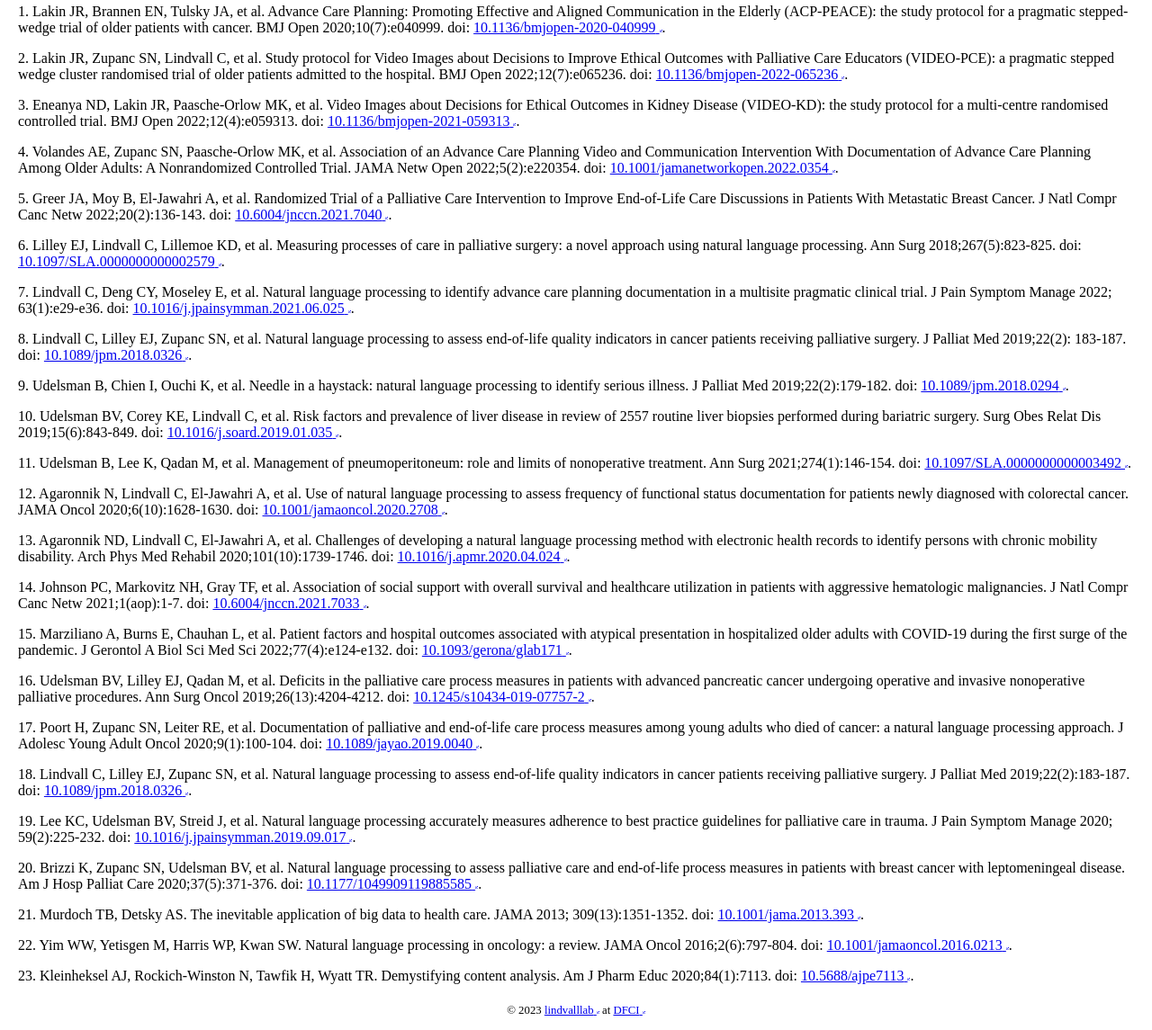
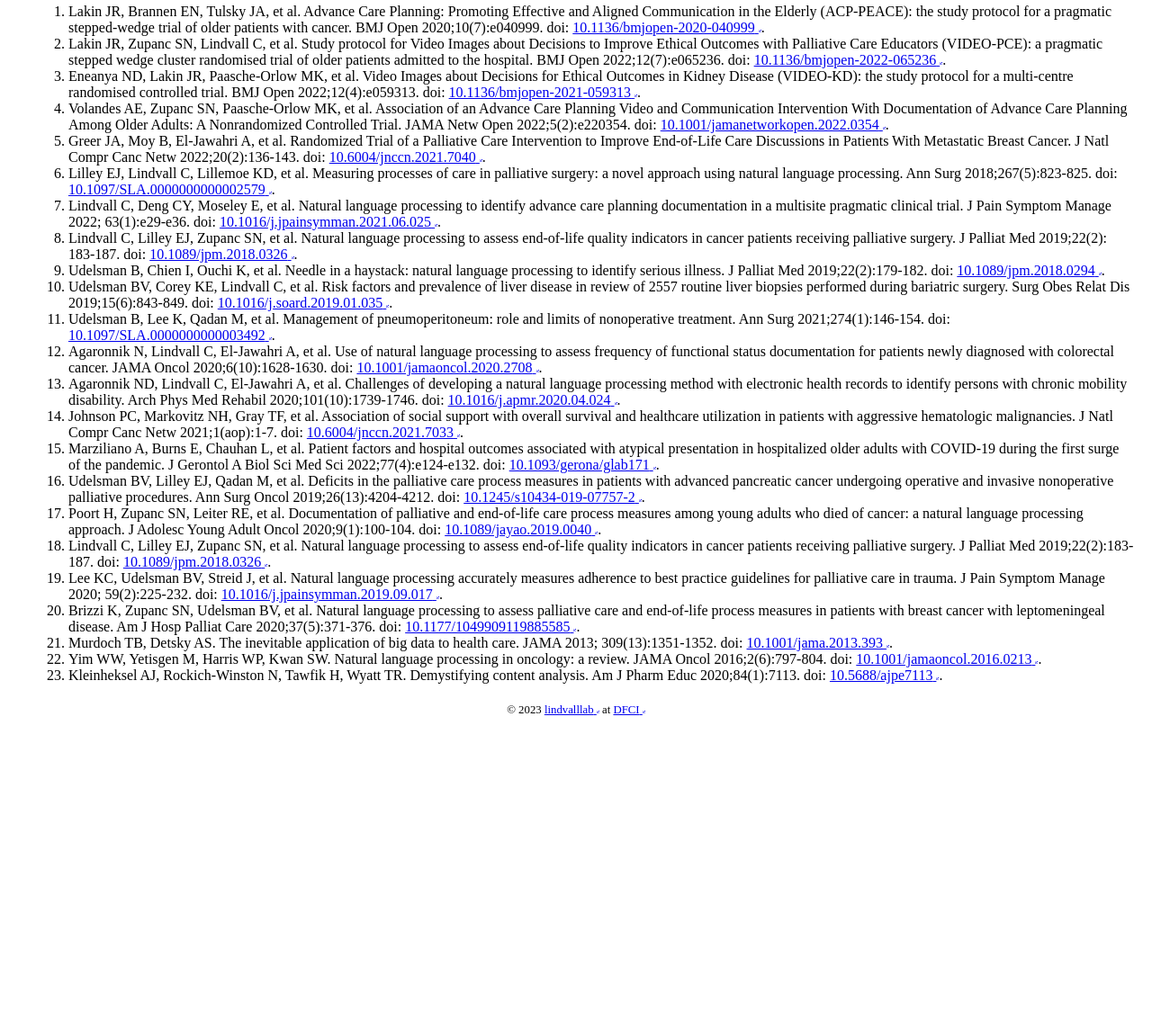
Before and after one commit to lindvalllab/clinical-regex, a Gatsby site in the folder docs/: page /about in a window 1280 px wide. Shown: the part 1501-2646 px from the top of the page at 90% size. After the commit the page ends 2312 px from the top, so only its background shows below. Built offline with nearby package versions, Linux system fonts and the light colour scheme; Gatsby itself is replaced by a stand-in of ours.

Commit message:
changed references to ordered list, spaced out links

```diff
--- a/docs/src/pages/about.tsx
+++ b/docs/src/pages/about.tsx
@@ -1,4 +1,4 @@
-import { Heading, Link, Text, Stack, Box } from "@chakra-ui/react"
+import { Heading, Link, Text, Stack, Box, OrderedList, ListItem } from "@chakra-ui/react"
 import { graphql, useStaticQuery, Link as GatsbyLink } from "gatsby"
 import React from "react"
 import ExternalLink from "../components/ExternalLink"
@@ -54,9 +54,15 @@ const AboutPage = (): JSX.Element => {
              outcomes are indicated in the data.
              </Text>
              <Text>
-            This software has been applied in several large clinical trials <Link as={GatsbyLink} to="#ref1-5">[1-5]</Link> to examine the data of
-            thousands of patients across more than a dozen healthcare systems. It is also supported by
-            multiple validation studies <Link as={GatsbyLink} to="#ref6-8">[6-8]</Link>.
+             This software has been applied in several large clinical trials{" "}
+               <Link as={GatsbyLink} to="#ref1-5">
+                 [1-5]
+               </Link>
+             {" "}to examine the data of thousands of patients across more than a dozen healthcare
+             systems. It is also supported by multiple validation studies{" "}
+               <Link as={GatsbyLink} to="#ref6-8">
+                 [6-8]
+               </Link>.
              </Text>
              <Text>
              ClinicalRegex has been used in a number of peer-reviewed studies, which can be found{" "}
@@ -70,14 +76,38 @@ const AboutPage = (): JSX.Element => {
              <Heading as="h2" size="md">Ontologies</Heading>
              <Text>
              The Lindvall Lab has built and validated multiple ontologies for use with ClinicalRegex,
-            to identify specific clinical conditions <Link as={GatsbyLink} to="#ref9">[9]</Link>,
-            biopsy results <Link as={GatsbyLink} to="#ref10">[10]</Link>,
-            CT scan results <Link as={GatsbyLink} to="#ref11">[11]</Link>,
-            functional status <Link as={GatsbyLink} to="#ref12">[12]</Link>,
-            chronic mobility disability <Link as={GatsbyLink} to="#ref13">[13]</Link>,
-            social support <Link as={GatsbyLink} to="#ref14">[14]</Link>,
-            symptoms <Link as={GatsbyLink} to="#ref15">[15]</Link>,
-            and advance care planning <Link as={GatsbyLink} to="#ref16-20">[16-20]</Link>.
+             to identify specific clinical conditions{" "}
+               <Link as={GatsbyLink} to="#ref9">
+                 [9]
+               </Link>,
+             biopsy results{" "}
+               <Link as={GatsbyLink} to="#ref10">
+                 [10]
+               </Link>,
+             CT scan results{" "}
+               <Link as={GatsbyLink} to="#ref11">
+                 [11]
+               </Link>,
+             functional status{" "}
+               <Link as={GatsbyLink} to="#ref12">
+                 [12]
+               </Link>,
+             chronic mobility disability{" "}
+               <Link as={GatsbyLink} to="#ref13">
+                 [13]
+               </Link>,
+             social support{" "}
+               <Link as={GatsbyLink} to="#ref14">
+                 [14]
+               </Link>,
+             symptoms{" "}
+               <Link as={GatsbyLink} to="#ref15">
+                 [15]
+               </Link>,
+             and advance care planning{" "}
+               <Link as={GatsbyLink} to="#ref16-20">
+                 [16-20]
+               </Link>.
              </Text>
              <Text>
              Note: Previously developed ontologies are downloadable in the{" "}
@@ -95,18 +125,25 @@ const AboutPage = (): JSX.Element => {
              <Text>
              ClinicalRegex seeks to enable gleaning structured data from unstructured sources.
              Unstructured data in the form of free-text notes make up 70-80% of clinical information
-            in the electronic health record (EHR) <Link as={GatsbyLink} to="#ref21">[21]</Link>. This
-            information has been traditionally inaccessible in large studies, given the laborious
-            process of chart review required to extract usable data elements.
+             in the electronic health record (EHR){" "}
+               <Link as={GatsbyLink} to="#ref21">
+                 [21]
+               </Link>
+             . This information has been traditionally inaccessible in large studies, given the
+             laborious process of chart review required to extract usable data elements.
              </Text>
              <Text>
              Manual chart review is time-consuming, resource-intensive, and requires considerable
-            clinical expertise and training to achieve high inter-rater reliability
-            <Link as={GatsbyLink} to="#ref22">[22]</Link>. Clinical
-            documentation in the EHR is also often lengthy, repetitive, and inconsistently
-            formatted. Human coders often experience coder fatigue
-            <Link as={GatsbyLink} to="#ref23">[23]</Link>, which limits the speed and accuracy of
-            chart review.
+             clinical expertise and training to achieve high inter-rater reliability{" "}
+               <Link as={GatsbyLink} to="#ref22">
+                 [22]
+               </Link>
+             . Clinical documentation in the EHR is also often lengthy, repetitive, and
+             inconsistently formatted. Human coders often experience coder fatigue{" "}
+               <Link as={GatsbyLink} to="#ref23">
+                 [23]
+               </Link>
+             , which limits the speed and accuracy of chart review.
              </Text>
              <Text>
              In an effort to expedite the process of high-quality data
@@ -151,160 +188,162 @@ const AboutPage = (): JSX.Element => {
          </Box>
          <Box>
             <Heading as="h2" size="md">References</Heading>
-            <Text id="ref1-5">
-            1. Lakin JR, Brannen EN, Tulsky JA, et al. Advance Care Planning: Promoting Effective and Aligned
+             <OrderedList>
+                 <ListItem id="ref1-5">
+                 Lakin JR, Brannen EN, Tulsky JA, et al. Advance Care Planning: Promoting Effective and Aligned
                  Communication in the Elderly (ACP-PEACE): the study protocol for a pragmatic stepped-wedge trial of
                  older patients with cancer. BMJ Open 2020;10(7):e040999. doi: {" "}
                      <ExternalLink href="https://doi.org/10.1136/bmjopen-2020-040999">10.1136/bmjopen-2020-040999</ExternalLink>
                      .
-            </Text>
-            <Text>
-            2. Lakin JR, Zupanc SN, Lindvall C, et al. Study protocol for Video Images about Decisions to
+                 </ListItem>
+                 <ListItem>
+                 Lakin JR, Zupanc SN, Lindvall C, et al. Study protocol for Video Images about Decisions to
                  Improve Ethical Outcomes with Palliative Care Educators (VIDEO-PCE): a pragmatic stepped wedge
                  cluster randomised trial of older patients admitted to the hospital. BMJ Open 2022;12(7):e065236. doi: {" "}
                      <ExternalLink href="https://doi.org/10.1136/bmjopen-2022-065236">10.1136/bmjopen-2022-065236</ExternalLink>
                      .
-            </Text>
-            <Text>
-            3. Eneanya ND, Lakin JR, Paasche-Orlow MK, et al. Video Images about Decisions for Ethical
+                 </ListItem>
+                 <ListItem>
+                 Eneanya ND, Lakin JR, Paasche-Orlow MK, et al. Video Images about Decisions for Ethical
                  Outcomes in Kidney Disease (VIDEO-KD): the study protocol for a multi-centre randomised
                  controlled trial. BMJ Open 2022;12(4):e059313. doi: {" "}
                      <ExternalLink href="https://doi.org/10.1136/bmjopen-2021-059313">10.1136/bmjopen-2021-059313</ExternalLink>
                      .
-            </Text>
-            <Text>
-            4. Volandes AE, Zupanc SN, Paasche-Orlow MK, et al. Association of an Advance Care Planning
+                 </ListItem>
+                 <ListItem>
+                 Volandes AE, Zupanc SN, Paasche-Orlow MK, et al. Association of an Advance Care Planning
                  Video and Communication Intervention With Documentation of Advance Care Planning Among Older
                  Adults: A Nonrandomized Controlled Trial. JAMA Netw Open 2022;5(2):e220354. doi: {" "}
                      <ExternalLink href="https://doi.org/10.1001/jamanetworkopen.2022.0354">10.1001/jamanetworkopen.2022.0354</ExternalLink>
                      .
-            </Text>
-            <Text>
-            5. Greer JA, Moy B, El-Jawahri A, et al. Randomized Trial of a Palliative Care Intervention
+                 </ListItem>
+                 <ListItem>
+                 Greer JA, Moy B, El-Jawahri A, et al. Randomized Trial of a Palliative Care Intervention
                  to Improve End-of-Life Care Discussions in Patients With Metastatic Breast Cancer. J Natl Compr
                  Canc Netw 2022;20(2):136-143. doi: {" "}
                      <ExternalLink href="https://doi.org/10.6004/jnccn.2021.7040">10.6004/jnccn.2021.7040</ExternalLink>
                      .
-            </Text>
-            <Text id="ref6-8">
-            6. Lilley EJ, Lindvall C, Lillemoe KD, et al. Measuring processes of care in palliative surgery:
+                 </ListItem>
+                 <ListItem id="ref6-8">
+                 Lilley EJ, Lindvall C, Lillemoe KD, et al. Measuring processes of care in palliative surgery:
                  a novel approach using natural language processing. Ann Surg 2018;267(5):823-825. doi: {" "}
                      <ExternalLink href="https://doi.org/10.1097/sla.0000000000002579">10.1097/SLA.0000000000002579</ExternalLink>
                      .
-            </Text>
-            <Text>
-            7.	Lindvall C, Deng CY, Moseley E, et al. Natural language processing to identify advance care
+                 </ListItem>
+                 <ListItem>
+                 Lindvall C, Deng CY, Moseley E, et al. Natural language processing to identify advance care
                  planning documentation in a multisite pragmatic clinical trial. J Pain Symptom Manage 2022;
                  63(1):e29-e36. doi: {" "}
                      <ExternalLink href="https://doi.org/10.1016/j.jpainsymman.2021.06.025">10.1016/j.jpainsymman.2021.06.025</ExternalLink>
                      .
-            </Text>
-            <Text>
-            8. Lindvall C, Lilley EJ, Zupanc SN, et al. Natural language processing to assess end-of-life
+                 </ListItem>
+                 <ListItem>
+                 Lindvall C, Lilley EJ, Zupanc SN, et al. Natural language processing to assess end-of-life
                  quality indicators in cancer patients receiving palliative surgery. J Palliat Med 2019;22(2):
                  183-187. doi: {" "}
                      <ExternalLink href="https://doi.org/10.1089/jpm.2018.0326">10.1089/jpm.2018.0326</ExternalLink>
                      .
-            </Text>
-            <Text id="ref9">
-            9. Udelsman B, Chien I, Ouchi K, et al. Needle in a haystack: natural language processing to
+                 </ListItem>
+                 <ListItem id="ref9">
+                 Udelsman B, Chien I, Ouchi K, et al. Needle in a haystack: natural language processing to
                  identify serious illness. J Palliat Med 2019;22(2):179-182. doi: {" "}
                      <ExternalLink href="https://doi.org/10.1089/jpm.2018.0294">10.1089/jpm.2018.0294</ExternalLink>
                      .
-            </Text>
-            <Text id="ref10">
-            10.	Udelsman BV, Corey KE, Lindvall C, et al. Risk factors and prevalence of liver disease in
+                 </ListItem>
+                 <ListItem id="ref10">
+                 Udelsman BV, Corey KE, Lindvall C, et al. Risk factors and prevalence of liver disease in
                  review of 2557 routine liver biopsies performed during bariatric surgery. Surg Obes Relat Dis
                  2019;15(6):843-849. doi: {" "}
                      <ExternalLink href="https://doi.org/10.1016/j.soard.2019.01.035">10.1016/j.soard.2019.01.035</ExternalLink>
                      .
-            </Text>
-            <Text id="ref11">
-            11.	Udelsman B, Lee K, Qadan M, et al. Management of pneumoperitoneum: role and limits of
+                 </ListItem>
+                 <ListItem id="ref11">
+                 Udelsman B, Lee K, Qadan M, et al. Management of pneumoperitoneum: role and limits of
                  nonoperative treatment. Ann Surg 2021;274(1):146-154. doi: {" "}
                      <ExternalLink href="https://doi.org/10.1097/sla.0000000000003492">10.1097/SLA.0000000000003492</ExternalLink>
                      .
-            </Text>
-            <Text id="ref12">
-            12. Agaronnik N, Lindvall C, El-Jawahri A, et al. Use of natural language processing to assess
+                 </ListItem>
+                 <ListItem id="ref12">
+                 Agaronnik N, Lindvall C, El-Jawahri A, et al. Use of natural language processing to assess
                  frequency of functional status documentation for patients newly diagnosed with colorectal
                  cancer. JAMA Oncol 2020;6(10):1628-1630. doi: {" "}
                      <ExternalLink href="https://doi.org/10.1001/jamaoncol.2020.2708">10.1001/jamaoncol.2020.2708</ExternalLink>
                      .
-            </Text>
-            <Text id="ref13">
-            13.	Agaronnik ND, Lindvall C, El-Jawahri A, et al. Challenges of developing a natural language
+                 </ListItem>
+                 <ListItem id="ref13">
+                 Agaronnik ND, Lindvall C, El-Jawahri A, et al. Challenges of developing a natural language
                  processing method with electronic health records to identify persons with chronic mobility
                  disability. Arch Phys Med Rehabil 2020;101(10):1739-1746. doi: {" "}
                      <ExternalLink href="https://doi.org/10.1016/j.apmr.2020.04.024">10.1016/j.apmr.2020.04.024</ExternalLink>
                      .
-            </Text>
-            <Text id="ref14">
-            14.	Johnson PC, Markovitz NH, Gray TF, et al. Association of social support with overall
+                 </ListItem>
+                 <ListItem id="ref14">
+                 Johnson PC, Markovitz NH, Gray TF, et al. Association of social support with overall
                  survival and healthcare utilization in patients with aggressive hematologic malignancies.
                  J Natl Compr Canc Netw 2021;1(aop):1-7. doi: {" "}
                      <ExternalLink href="https://doi.org/10.6004/jnccn.2021.7033">10.6004/jnccn.2021.7033</ExternalLink>
                      .
-            </Text>
-            <Text id="ref15">
-            15. Marziliano A, Burns E, Chauhan L, et al. Patient factors and hospital outcomes associated
+                 </ListItem>
+                 <ListItem id="ref15">
+                 Marziliano A, Burns E, Chauhan L, et al. Patient factors and hospital outcomes associated
                  with atypical presentation in hospitalized older adults with COVID-19 during the first surge
                  of the pandemic. J Gerontol A Biol Sci Med Sci 2022;77(4):e124-e132. doi: {" "}
                      <ExternalLink href="https://doi.org/10.1093/gerona/glab171">10.1093/gerona/glab171</ExternalLink>
                      .
-            </Text>
-            <Text id="ref16-20">
-            16. Udelsman BV, Lilley EJ, Qadan M, et al. Deficits in the palliative care process measures
+                 </ListItem>
+                 <ListItem id="ref16-20">
+                 Udelsman BV, Lilley EJ, Qadan M, et al. Deficits in the palliative care process measures
                  in patients with advanced pancreatic cancer undergoing operative and invasive nonoperative
                  palliative procedures. Ann Surg Oncol 2019;26(13):4204-4212. doi: {" "}
                      <ExternalLink href="https://doi.org/10.1245/s10434-019-07757-2">10.1245/s10434-019-07757-2</ExternalLink>
                      .
-            </Text>
-            <Text>
-            17. Poort H, Zupanc SN, Leiter RE, et al. Documentation of palliative and end-of-life care
+                 </ListItem>
+                 <ListItem>
+                 Poort H, Zupanc SN, Leiter RE, et al. Documentation of palliative and end-of-life care
                  process measures among young adults who died of cancer: a natural language processing
                  approach. J Adolesc Young Adult Oncol 2020;9(1):100-104. doi: {" "}
                      <ExternalLink href="https://doi.org/10.1089/jayao.2019.0040">10.1089/jayao.2019.0040</ExternalLink>
                      .
-            </Text>
-            <Text>
-            18. Lindvall C, Lilley EJ, Zupanc SN, et al. Natural language processing to assess end-of-life
+                 </ListItem>
+                 <ListItem>
+                 Lindvall C, Lilley EJ, Zupanc SN, et al. Natural language processing to assess end-of-life
                  quality indicators in cancer patients receiving palliative surgery. J Palliat Med 2019;22(2):183-187. doi: {" "}
                      <ExternalLink href="https://doi.org/10.1089/jpm.2018.0326">10.1089/jpm.2018.0326</ExternalLink>
                      .
-            </Text>
-            <Text>
-            19. Lee KC, Udelsman BV, Streid J, et al. Natural language processing accurately measures
+                 </ListItem>
+                 <ListItem>
+                 Lee KC, Udelsman BV, Streid J, et al. Natural language processing accurately measures
                  adherence to best practice guidelines for palliative care in trauma. J Pain Symptom Manage 2020;
                  59(2):225-232. doi: {" "}
                      <ExternalLink href="https://doi.org/10.1016/j.jpainsymman.2019.09.017">10.1016/j.jpainsymman.2019.09.017</ExternalLink>
                      .
-            </Text>
-            <Text>
-            20. Brizzi K, Zupanc SN, Udelsman BV, et al. Natural language processing to assess palliative
+                 </ListItem>
+                 <ListItem>
+                 Brizzi K, Zupanc SN, Udelsman BV, et al. Natural language processing to assess palliative
                  care and end-of-life process measures in patients with breast cancer with leptomeningeal disease.
                  Am J Hosp Palliat Care 2020;37(5):371-376. doi: {" "}
                      <ExternalLink href="https://doi.org/10.1177/1049909119885585">10.1177/1049909119885585</ExternalLink>
                      .
-            </Text>
-            <Text id="ref21">
-            21. Murdoch TB, Detsky AS. The inevitable application of big data to health care. JAMA 2013;
+                 </ListItem>
+                 <ListItem id="ref21">
+                 Murdoch TB, Detsky AS. The inevitable application of big data to health care. JAMA 2013;
                  309(13):1351-1352. doi: {" "}
                      <ExternalLink href="https://doi.org/10.1001/jama.2013.393">10.1001/jama.2013.393</ExternalLink>
                      .
-            </Text>
-            <Text id="ref22">
-            22. Yim WW, Yetisgen M, Harris WP, Kwan SW. Natural language processing in oncology: a review.
+                 </ListItem>
+                 <ListItem id="ref22">
+                 Yim WW, Yetisgen M, Harris WP, Kwan SW. Natural language processing in oncology: a review.
                  JAMA Oncol 2016;2(6):797-804. doi: {" "}
                      <ExternalLink href="https://doi.org/10.1001/jamaoncol.2016.0213">10.1001/jamaoncol.2016.0213</ExternalLink>
                      .
-            </Text>
-            <Text id="ref23">
-            23. Kleinheksel AJ, Rockich-Winston N, Tawfik H, Wyatt TR. Demystifying content analysis.
+                 </ListItem>
+                 <ListItem id="ref23">
+                 Kleinheksel AJ, Rockich-Winston N, Tawfik H, Wyatt TR. Demystifying content analysis.
                  Am J Pharm Educ 2020;84(1):7113. doi: {" "}
                      <ExternalLink href="https://doi.org/10.5688/ajpe7113">10.5688/ajpe7113</ExternalLink>
                      .
-            </Text>
+                 </ListItem>
+             </OrderedList>
          </Box>
       </Stack>
     </Layout>
```
Lines whose indentation alone changed are shown as unchanged.
